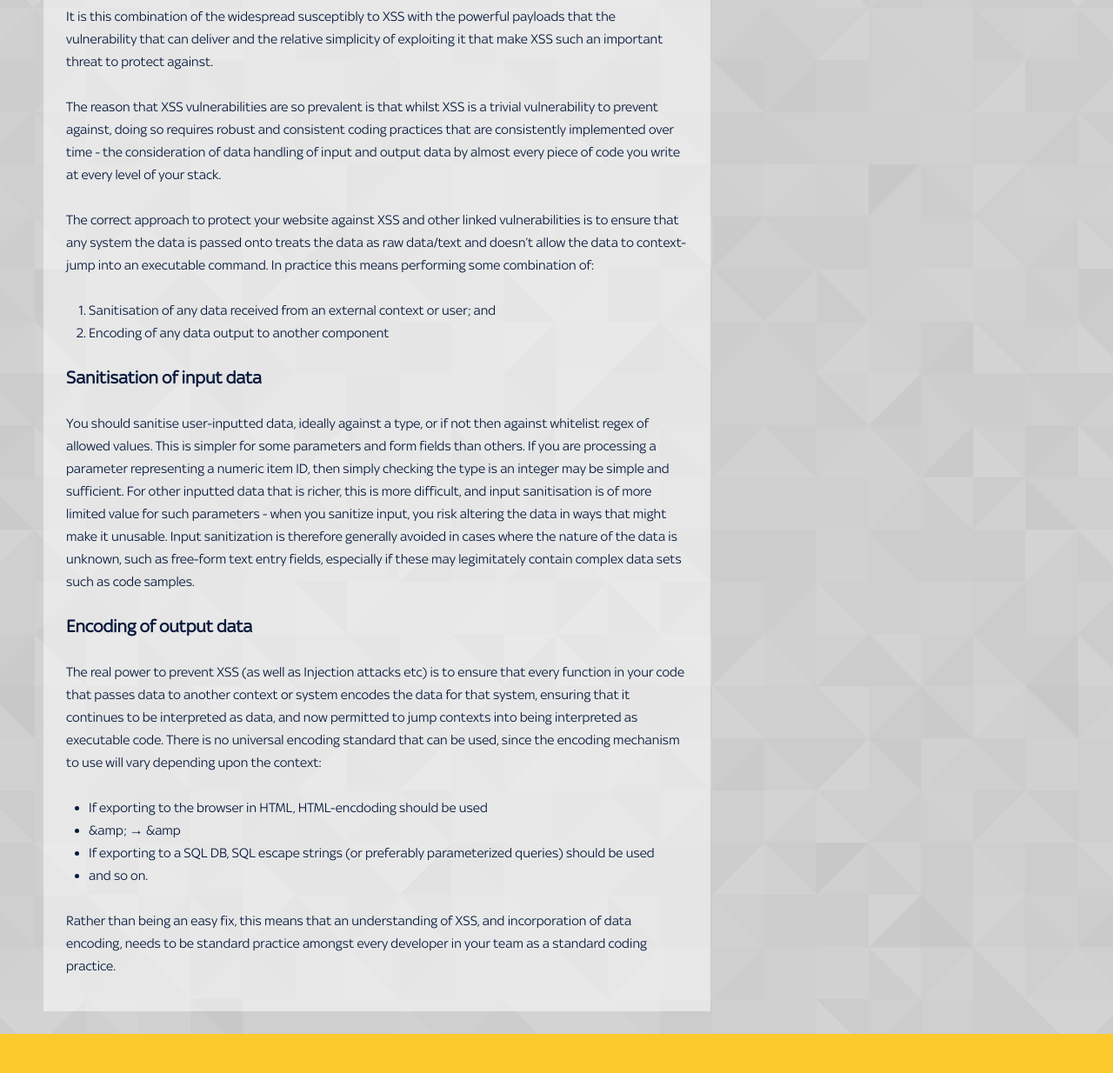
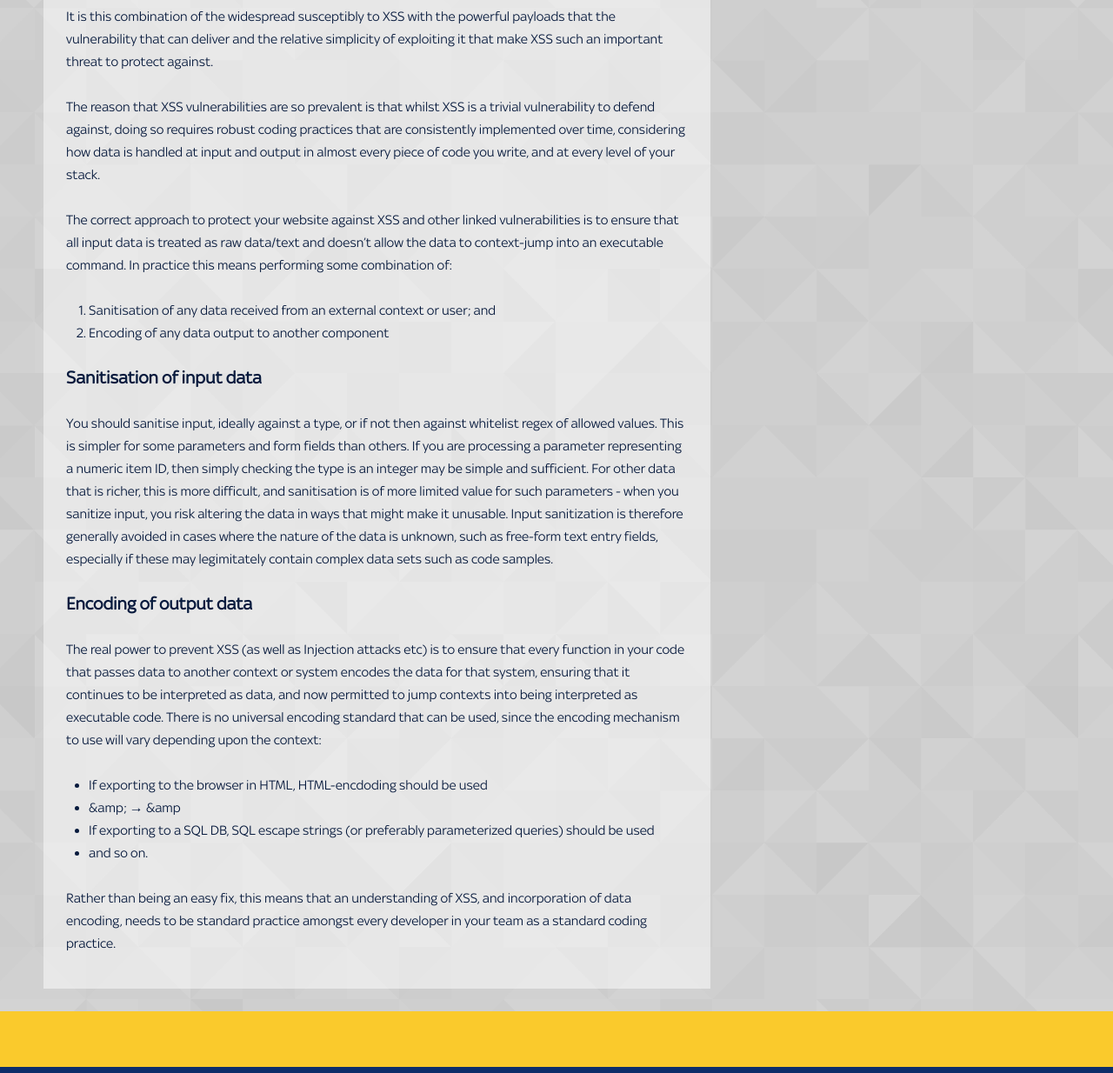
Before and after one commit to skybet/skybet.github.io, a Jekyll site: the page built from _posts/2016-04-02-xss-justthefacts.md, in a window 1280 px wide and 1400 px high, scrolled down 1864 px. Shown: the part 166-1400 px from the top of the window at 87% size. Built offline with Jekyll 4.4.1, drawn with Linux system fonts in a browser that asks for light colours; nearby versions of some CDN libraries; some web fonts are replaced; comment, search, counter and statistics services are not loaded.

Commit message:
Revision based on medains feedback

```diff
--- a/_posts/2016-04-02-xss-justthefacts.md
+++ b/_posts/2016-04-02-xss-justthefacts.md
@@ -26,16 +26,16 @@ An example of a website that could be vulnerable to this could be as simple as a
 
 It is this combination of the widespread susceptibly to XSS with the powerful payloads that the vulnerability that can deliver and the relative simplicity of exploiting it that make XSS such an important threat to protect against.
 
-The reason that XSS vulnerabilities are so prevalent is that whilst XSS is a trivial vulnerability to prevent against, doing so requires robust and consistent coding practices that are consistently implemented over time - the consideration of data handling of input and output data by almost every piece of code you write at every level of your stack.
+The reason that XSS vulnerabilities are so prevalent is that whilst XSS is a trivial vulnerability to defend against, doing so requires robust coding practices that are consistently implemented over time, considering how data is handled at input and output in almost every piece of code you write, and at every level of your stack.
 
-The correct approach to protect your website against XSS and other linked vulnerabilities is to ensure that any system the data is passed onto treats the data as raw data/text and doesn't allow the data to context-jump into an executable command. In practice this means performing some combination of:
+The correct approach to protect your website against XSS and other linked vulnerabilities is to ensure that all input data is treated as raw data/text and doesn't allow the data to context-jump into an executable command. In practice this means performing some combination of:
 
 1. Sanitisation of any data received from an external context or user; and
 2. Encoding of any data output to another component
 
 ### Sanitisation of input data
 
-You should sanitise user-inputted data, ideally against a type, or if not then against whitelist regex of allowed values. This is simpler for some parameters and form fields than others. If you are processing a parameter representing a numeric item ID, then simply checking the type is an integer may be simple and sufficient. For other inputted data that is richer, this is more difficult, and input sanitisation is of more limited value for such parameters - when you sanitize input, you risk altering the data in ways that might make it unusable. Input sanitization is therefore generally avoided in cases where the nature of the data is unknown, such as free-form text entry fields, especially if these may legimitately contain complex data sets such as code samples.
+You should sanitise input, ideally against a type, or if not then against whitelist regex of allowed values. This is simpler for some parameters and form fields than others. If you are processing a parameter representing a numeric item ID, then simply checking the type is an integer may be simple and sufficient. For other data that is richer, this is more difficult, and sanitisation is of more limited value for such parameters - when you sanitize input, you risk altering the data in ways that might make it unusable. Input sanitization is therefore generally avoided in cases where the nature of the data is unknown, such as free-form text entry fields, especially if these may legimitately contain complex data sets such as code samples.
 
 ### Encoding of output data
 
```
